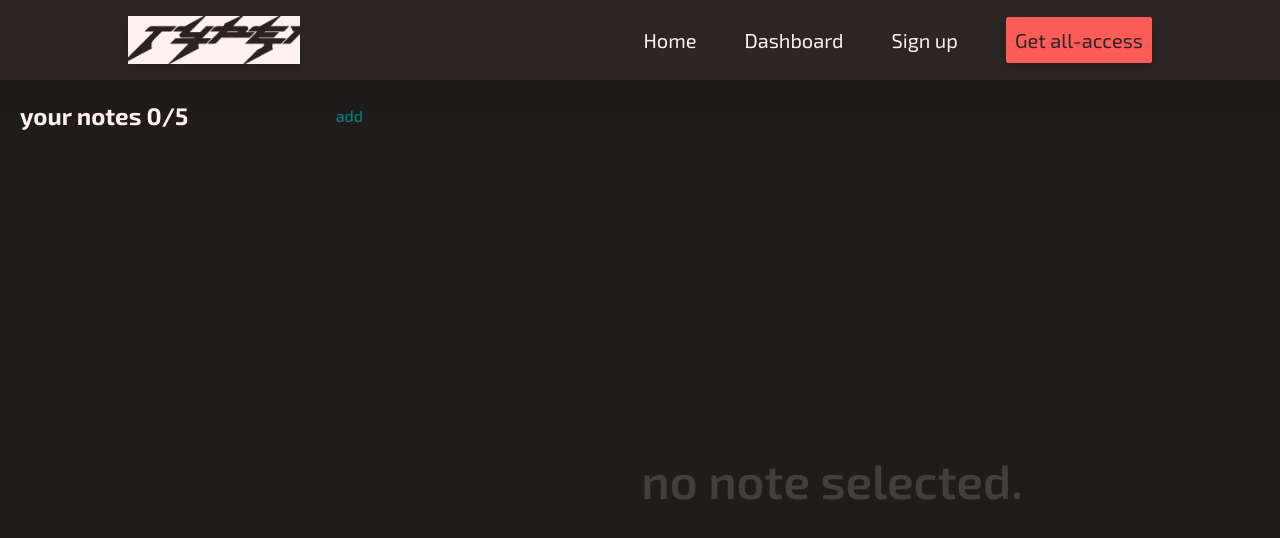
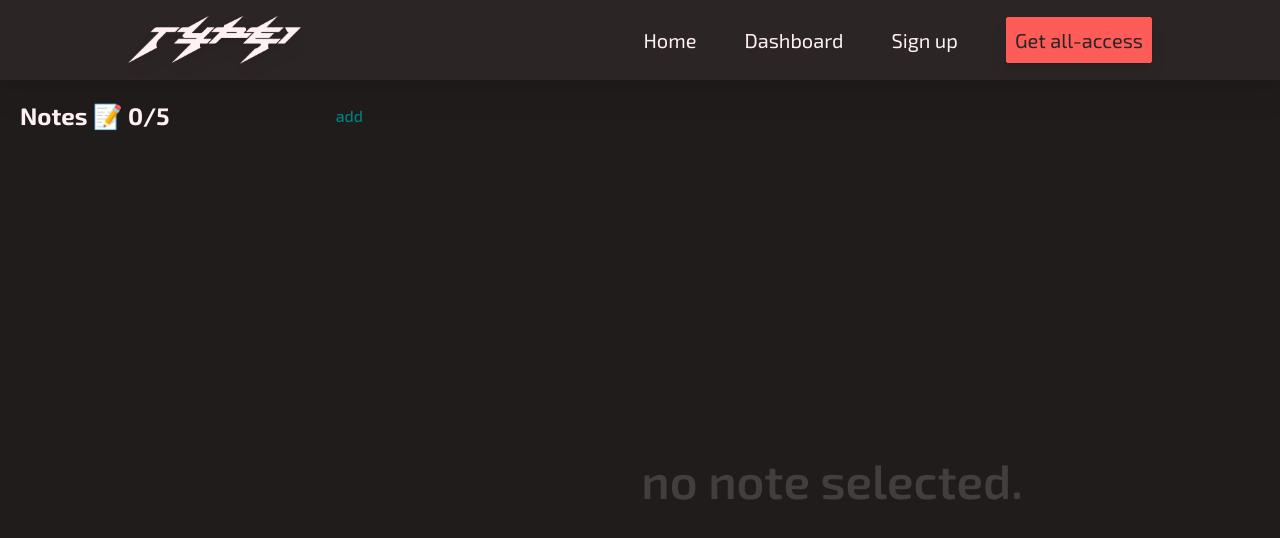
Before and after one commit to git-chad/typei, a React (Vite) app: page /Dashboard in a window 1280 px wide. Shown: the top 538 px of the page. Built offline with nearby package versions, Linux system fonts and the light colour scheme; the HTML template or start-up script is replaced by a standard one.

Commit message:
aesthetic changes

```diff
--- a/src/components/MarkdownBody.jsx
+++ b/src/components/MarkdownBody.jsx
@@ -38,8 +38,8 @@ const MarkdownBody = ({ selectedNote, onUpdateNote }) => {
         ></textarea>
       </div>
 
-      <div className="note-preview-area h-[50vh] m-0 flex flex-col">
-        <h1 className="flex justify-center text-2xl font-bold basic-tc p-5">
+      <div className="note-preview-area h-[50%] m-0 flex flex-col">
+        <h1 className="flex justify-center text-3xl font-bold basic-tc p-5">
           {selectedNote.title}
         </h1>
         <ReactMarkDown className="basic-tc">{selectedNote.body}</ReactMarkDown>
--- a/src/components/Sidebar.jsx
+++ b/src/components/Sidebar.jsx
@@ -13,7 +13,9 @@ const Sidebar = ({
 
   const handleAddNote = () => {
     if (noteCount >= 5) {
-      alert("You have reached the note limit. Upgrade to a premium account to add more notes.");
+      alert(
+        "You have reached the note limit. Upgrade to a premium account to add more notes."
+      );
       return;
     }
 
@@ -23,10 +25,14 @@ const Sidebar = ({
   return (
     <div className="sidebar w-[30%] min-h-[100vh] m-0 border-r border-[#211c1c]">
       <div className="sidebar-header flex justify-between p-5">
-        <h1 className="text-2xl font-bold basic-tc">your notes {noteCount}/5</h1>
+        <h1 className="text-2xl font-bold basic-tc">
+        Notes 📝 {noteCount}/5
+        </h1>
         <button
           onClick={handleAddNote}
-          className={`transition-all ease-in-out ${noteCount >= 5 ? "disabled" : ""}`}
+          className={`transition-all ease-in-out ${
+            noteCount >= 5 ? "disabled" : ""
+          }`}
           disabled={noteCount >= 5}
         >
           add
@@ -46,7 +52,10 @@ const Sidebar = ({
               key={note.id}
               onClick={() => setSelectedNote(note.id)}
               className={`sidebar-note p-5 cursor-pointer transition-all ease-in-out
-                ${note.id === selectedNote && "active p-5 cursor-pointer transition-all ease-in-out"}`}
+                ${
+                  note.id === selectedNote &&
+                  "active p-5 cursor-pointer transition-all ease-in-out"
+                }`}
             >
               <div className="note-title flex justify-between">
                 <strong className="text-xl basic-tc">{note.title}</strong>
```
Also changed, not shown: src/assets/logoCutout.png.
